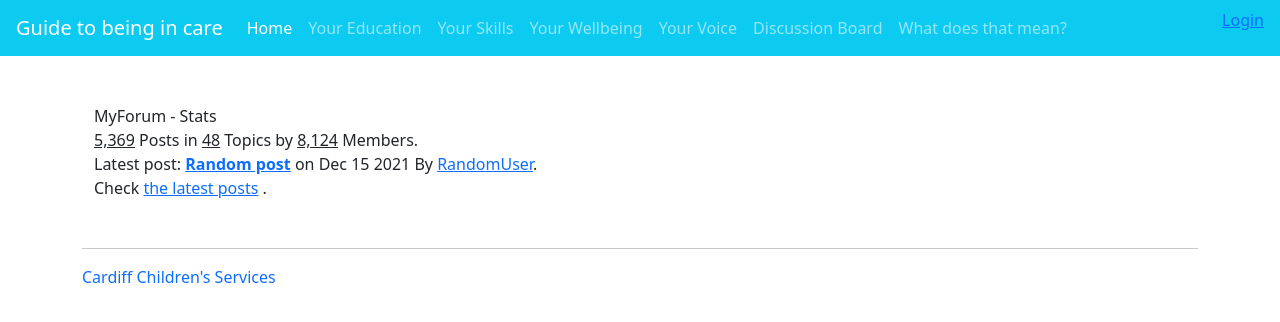
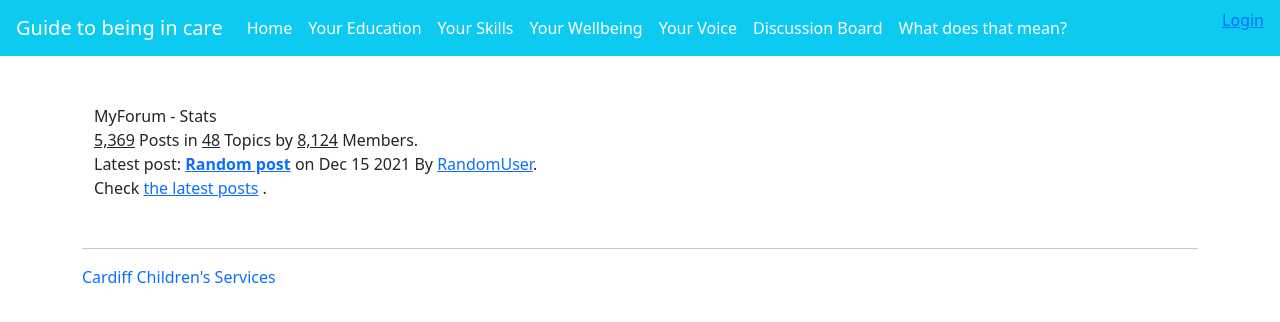
Before and after one commit to pyjaks/Guide-to-Being-in-Care-FYP, a Django app: page /discussion-board/ in a window 1280 px wide. Shown: the top 322 px of the page. Run offline with Django 3.2, Linux system fonts and the light colour scheme; data that the repository does not hold is empty; some libraries are stand-ins or nearby versions.

Commit message:
Make all headers active so they show as white and not greyed out

```diff
--- a/guide/main/templates/main/base.html
+++ b/guide/main/templates/main/base.html
@@ -13,32 +13,32 @@
           <span class="navbar-toggler-icon"></span>
       </button>
 
-      <div class="collapse navbar-collapse" id="navbarsExampleDefault">
+      <div class="collapse navbar-collapse">
           <ul class="navbar-nav mr-auto">
               <li class="nav-item active">
                   <a class="nav-link" href="#">Home <span class="sr-only">(current)</span></a>
               </li>
-              <li class="nav-item">
+              <li class="nav-item active">
                   <a class="nav-link" href="{% url 'your-education' %}">Your Education</a>
               </li>
-              <li class="nav-item">
+              <li class="nav-item active">
                   <a class="nav-link" href="{% url 'your-skills' %}">Your Skills</a>
               </li>
-              <li class="nav-item">
+              <li class="nav-item active">
                   <a class="nav-link" href="{% url 'your-wellbeing' %}">Your Wellbeing</a>
               </li>
-              <li class="nav-item">
+              <li class="nav-item active">
                   <a class="nav-link" href="{% url 'your-voice' %}">Your Voice</a>
               </li>
               {% if user.is_over_16 %}
-              <li class="nav-item">
+              <li class="nav-item active">
                   <a class="nav-link" href="{% url '16+' %}">16+ Services</a>
               </li>
               {% endif %}
-              <li class="nav-item">
+              <li class="nav-item active">
                   <a class="nav-link" href="{% url 'discussion-board' %}">Discussion Board</a>
               </li>
-              <li class="nav-item">
+              <li class="nav-item active">
                   <a class="nav-link" href="{% url 'what-does-that-mean' %}">What does that mean?</a>
               </li>
               <!-- drop down
```
